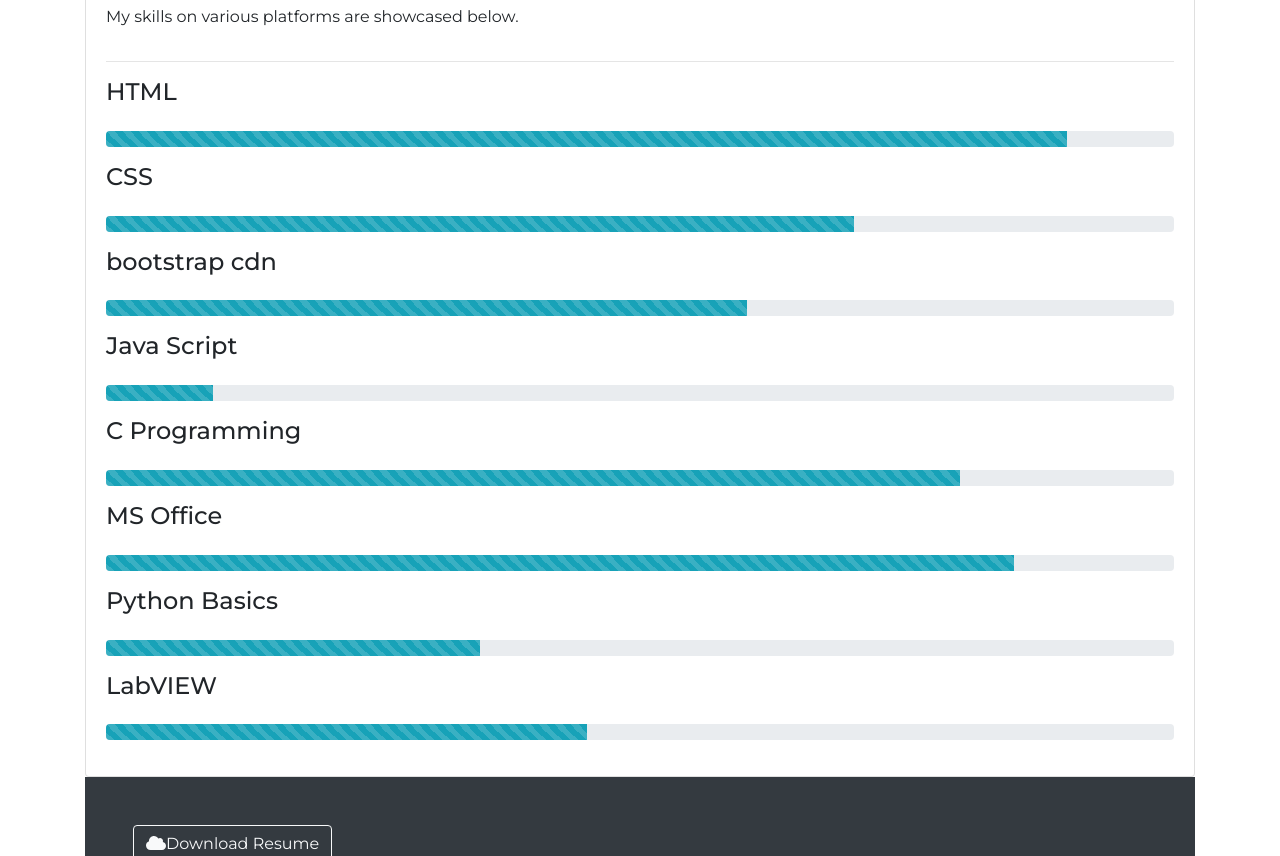
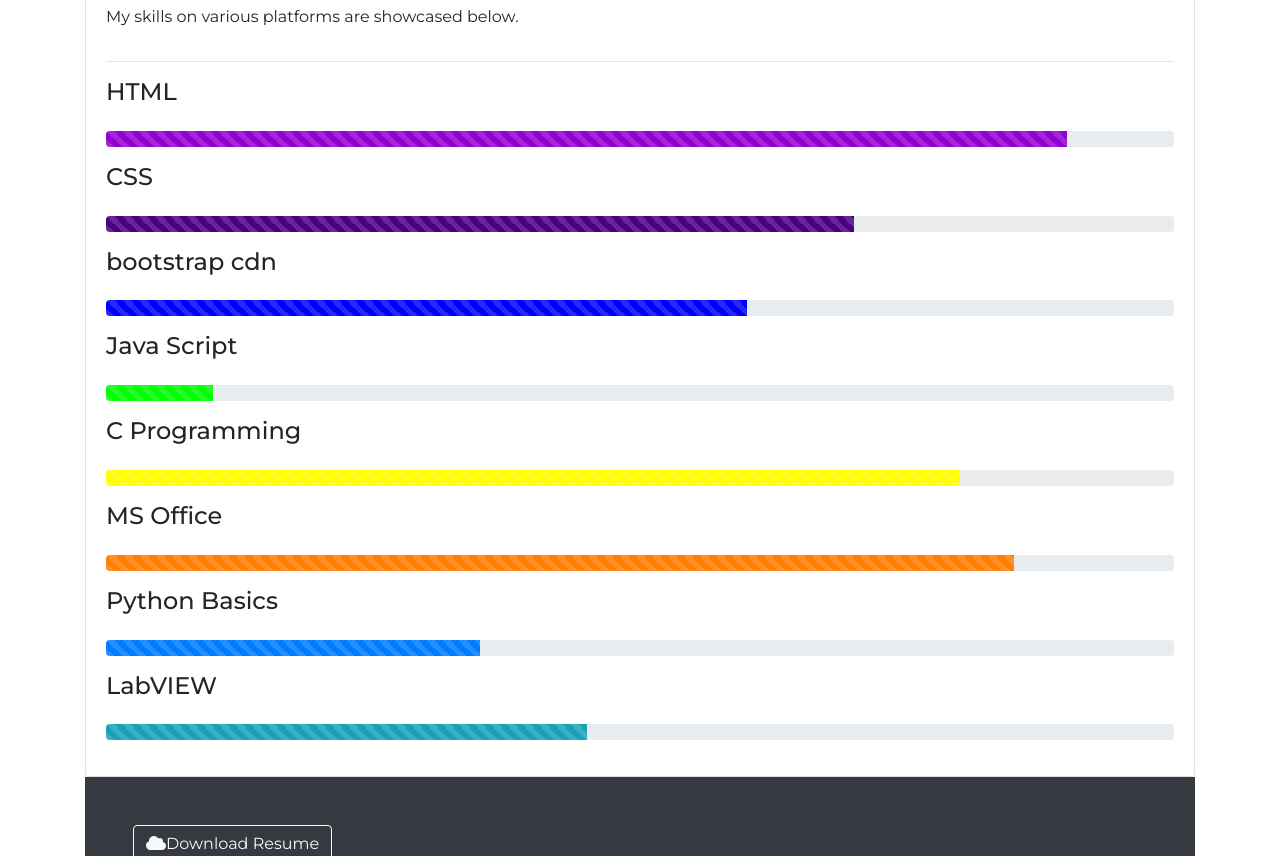
Before and after one commit to VishwajeethARB/MyPortfolio, a plain HTML site: page index.html in a window 1280 px wide. Shown: the part 667-1523 px from the top of the page. Drawn offline with nearby package versions, Linux system fonts and the light colour scheme; some packages are replaced by stand-ins of ours; a script that the page names is missing.

Commit message:
Update index.html

```diff
--- a/index.html
+++ b/index.html
@@ -97,37 +97,37 @@
                 <hr>
                 <h4>HTML</h4>
                 <div class="progress my-3">
-                    <div class="progress-bar bg-info progress-bar-striped progress-bar-animated" style="width:90%;">
+                    <div class="progress-bar bg-info progress-bar-striped progress-bar-animated" style="width:90%;background-color: #9400D3!important">
 
                     </div>
                 </div>
                 <h4>CSS</h4>
                 <div class="progress my-3">
-                    <div class="progress-bar bg-info progress-bar-striped progress-bar-animated" style="width:70%;">
+                    <div class="progress-bar bg-info progress-bar-striped progress-bar-animated" style="width:70%; background-color: #4B0082!important">
                     </div>
                 </div>
                 <h4>bootstrap cdn</h4>
                 <div class="progress my-3">
-                    <div class="progress-bar bg-info progress-bar-striped progress-bar-animated" style="width:60%;">
+                    <div class="progress-bar progress-bar-striped progress-bar-animated" style="width:60%; background-color: #0000FF!important">
                     </div>
                 </div>
                 <h4>Java Script</h4>
                 <div class="progress my-3">
-                    <div class="progress-bar bg-info progress-bar-striped progress-bar-animated" style="width:10%;">
+                    <div class="progress-bar  progress-bar-striped progress-bar-animated" style="width:10%; background-color: #00FF00!important">
                     </div>
                 </div>
                 <h4>C Programming</h4>
                 <div class="progress my-3">
-                    <div class="progress-bar bg-info progress-bar-striped progress-bar-animated" style="width:80% ;">
+                    <div class="progress-bar progress-bar-striped progress-bar-animated" style="width:80% ; background-color: #FFFF00!important">
                     </div>
                 </div>
                 <h4>MS Office</h4>
                 <div class="progress my-3">
-                    <div class="progress-bar bg-info progress-bar-striped progress-bar-animated "style="width:85%"></div>
+                    <div class="progress-bar  progress-bar-striped progress-bar-animated "style="width:85%; background-color: #FF7F00!important"></div>
                 </div>
                 <h4>Python Basics</h4>
                 <div class="progress my-3">
-                    <div class="progress-bar bg-info progress-bar-striped progress-bar-animated"style="width:35%"></div>
+                    <div class="progress-bar progress-bar-striped progress-bar-animated"style="width:35%"; background-color: #FF0000!important></div>
                 </div>
                 <h4>LabVIEW</h4>
                 <div class="progress my-3">
```
